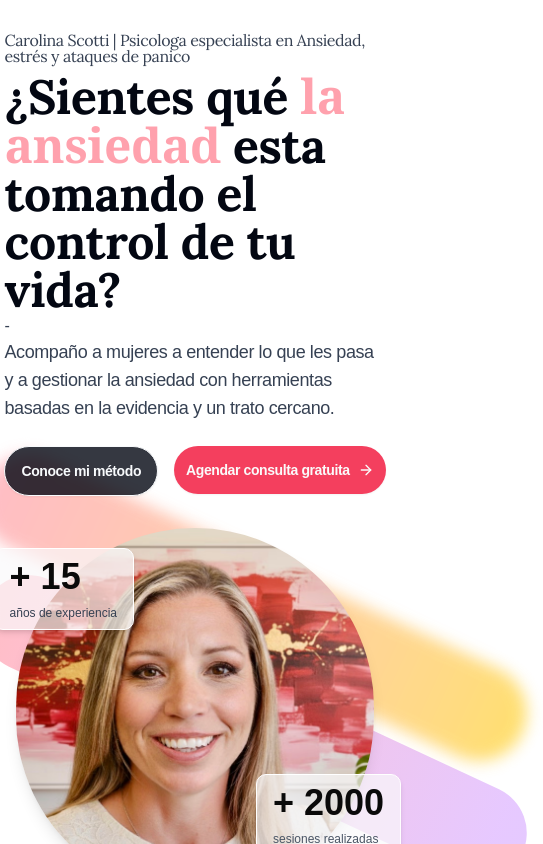
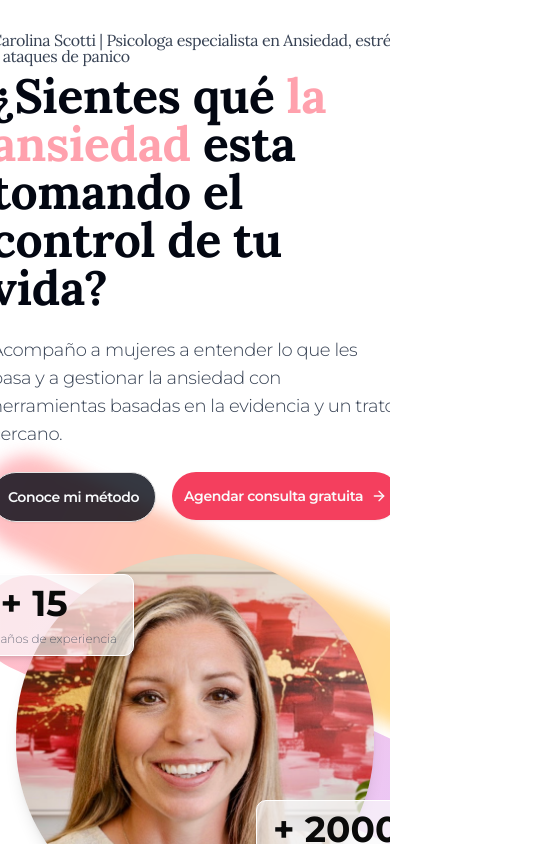
Before and after one commit to Alejopizarro/carolina-scotti, a Next.js app: page / in a window 390 px wide. Shown: the top 844 px of the page, 543 px wide, since content can reach past the window. Built offline with nearby package versions, Linux system fonts and the light colour scheme.

Commit message:
fixes responsive y css

```diff
--- a/app/globals.css
+++ b/app/globals.css
@@ -6,8 +6,8 @@
 @theme inline {
   --color-background: var(--background);
   --color-foreground: var(--foreground);
-  --font-sans: var(--font-geist-sans);
-  --font-mono: var(--font-geist-mono);
+  --font-serif: var(--font-lora);
+  --font-mono: var(--font-montserrat);
   --color-sidebar-ring: var(--sidebar-ring);
   --color-sidebar-border: var(--sidebar-border);
   --color-sidebar-accent-foreground: var(--sidebar-accent-foreground);
@@ -129,7 +129,6 @@
     font-family: "Lora", serif;
   }
   p,
-  span,
   button,
   input,
   textarea,
@@ -140,6 +139,7 @@
   th,
   td,
   div {
-    font-family: "Montserrat", sans-serif;
+    @apply font-mono;
+    font-family: var(--font-montserrat);
   }
 }
--- a/app/layout.tsx
+++ b/app/layout.tsx
@@ -1,9 +1,15 @@
 import type { Metadata } from "next";
-import { Lora } from "next/font/google";
+import { Lora, Montserrat } from "next/font/google";
 import "./globals.css";
 
 const lora = Lora({
   subsets: ["latin"],
+  variable: "--font-lora",
+});
+
+const montserrat = Montserrat({
+  subsets: ["latin"],
+  variable: "--font-montserrat",
 });
 
 export const metadata: Metadata = {
@@ -18,7 +24,9 @@ export default function RootLayout({
 }>) {
   return (
     <html lang="en">
-      <body className={lora.className}>{children}</body>
+      <body className={`${lora.className} ${montserrat.className}`}>
+        {children}
+      </body>
     </html>
   );
 }
--- a/components/hero.tsx
+++ b/components/hero.tsx
@@ -4,7 +4,7 @@ import { ArrowRight, Check } from "lucide-react";
 
 const Hero = () => {
   return (
-    <div className="2xl:max-w-8xl relative px-4">
+    <div className="2xl:max-w-8xl overflow-hidden relative px-4">
       <div className="flex flex-col gap-8 md:flex-row py-8 min-h-[100vh] items-center justify-center">
         <div className="flex flex-col px-4 max-w-2xl tracking-tight leading-none">
           <h1 className="text-md font-light text-gray-700 mb-2">
--- a/components/services.tsx
+++ b/components/services.tsx
@@ -47,9 +47,9 @@ const Services = () => {
         <h2 className="text-xl font-light mb-2 text-rose-500">
           Mi método de acompañamiento
         </h2>
-        <p className="text-4xl font-serif italic">
+        <h3 className="text-4xl font-semibold italic">
           Así es como empieza nuestro trabajo juntos
-        </p>
+        </h3>
         <div className="flex flex-col-reverse sm:flex-row max-w-6xl gap-6 mx-auto mt-12">
           <Image
             src="/caro-work.avif"
@@ -105,7 +105,7 @@ const Services = () => {
                 </p>
               </div>
             </div>
-            <Button className="w-fit inline-flex my-6 rounded-full py-6 px-24 items-center gap-2">
+            <Button className="sm:w-fit inline-flex my-6 rounded-full py-6 px-24 items-center gap-2">
               Agendar una consulta gratuita
               <ArrowRight />
             </Button>
--- a/components/ui/button.tsx
+++ b/components/ui/button.tsx
@@ -14,7 +14,7 @@ const buttonVariants = cva(
         destructive:
           "bg-destructive text-white shadow-xs hover:bg-destructive/90 focus-visible:ring-destructive/20 dark:focus-visible:ring-destructive/40 dark:bg-destructive/60",
         outline:
-          "border-1 border-slate-50 font-semibold bg-gray-950/80 text-slate-50 shadow-xs hover:bg-gray-950/70 dark:bg-input/30 dark:border-input dark:hover:bg-input/50",
+          "border font-semibold bg-gray-950/80 text-slate-50 shadow-xs hover:bg-gray-950/70 dark:bg-input/30 dark:border-input dark:hover:bg-input/50",
         secondary:
           "bg-secondary text-secondary-foreground shadow-xs hover:bg-secondary/80 font-semibold",
         ghost:
```
